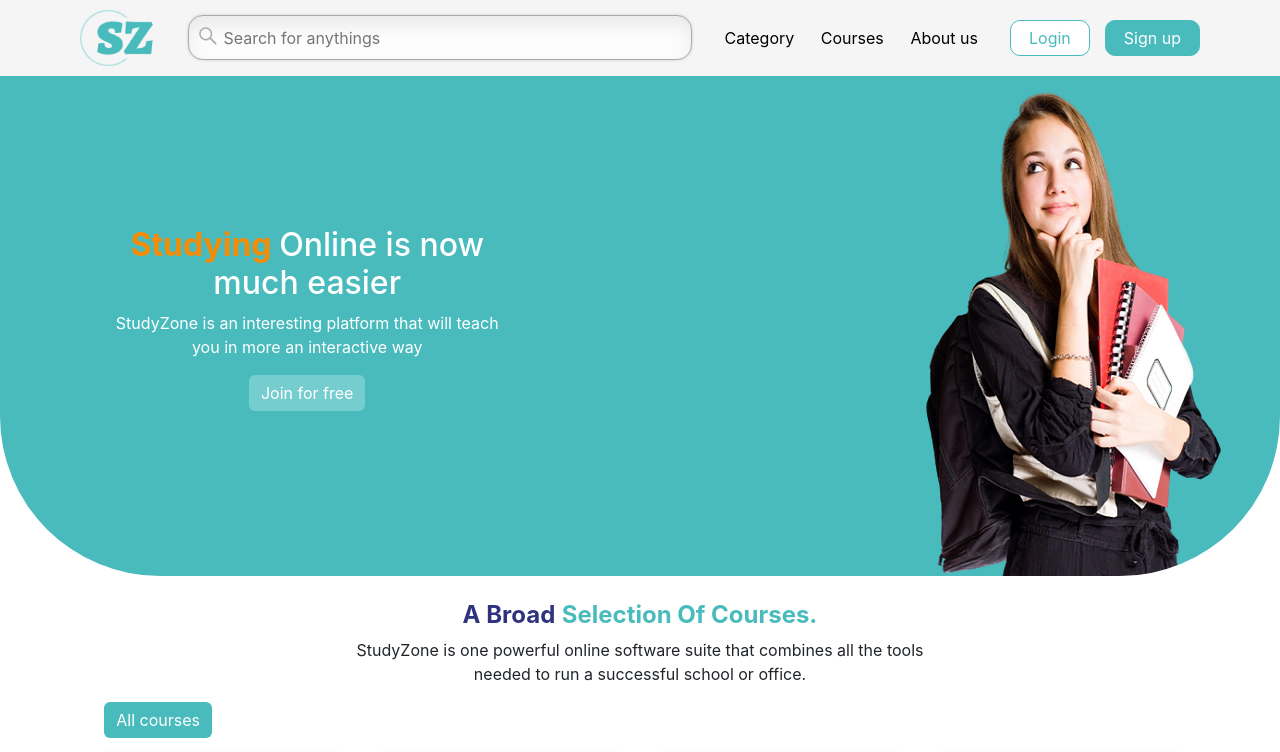
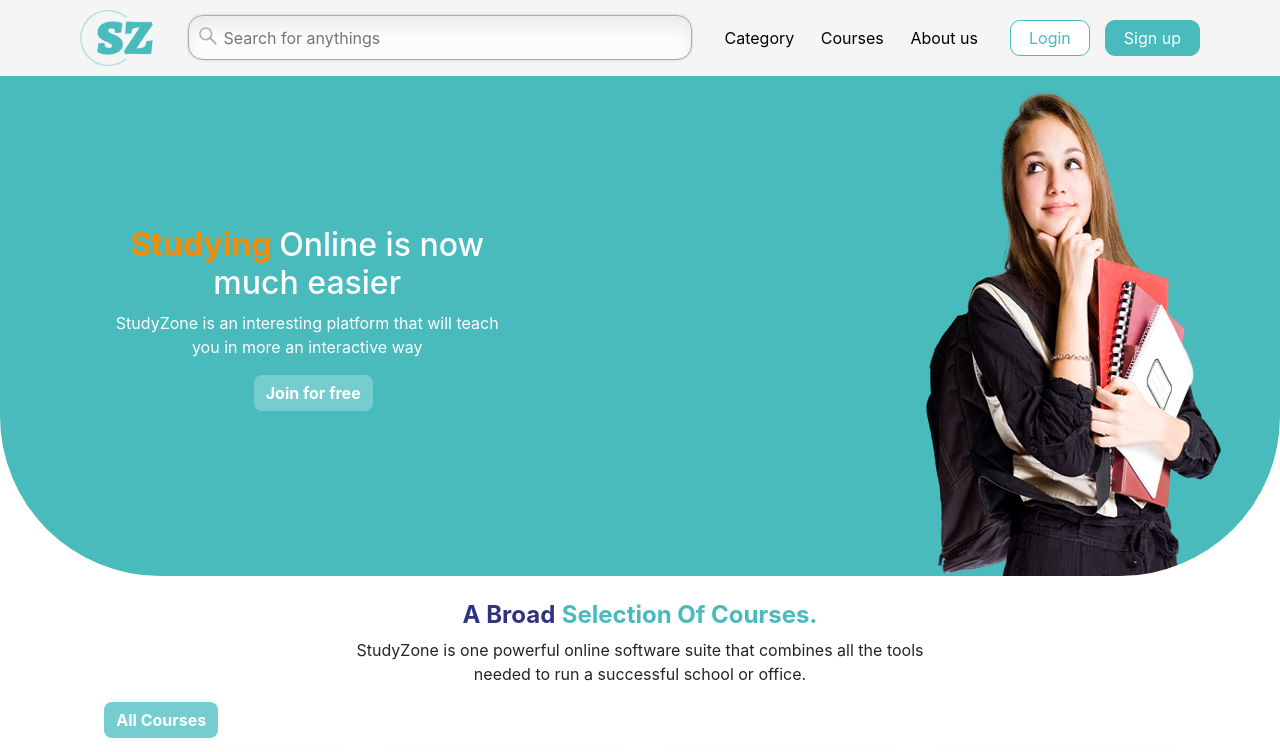
Before and after one commit to Muhammad51264/React-Project-StudyZone, a React (Create React App) app in the folder studyzone/: page / in a window 1280 px wide. Shown: the top 752 px of the page. Built offline with nearby package versions, Linux system fonts and the light colour scheme.

Commit message:
edit in btn landing page

```diff
--- a/studyzone/src/Components/Nav.js
+++ b/studyzone/src/Components/Nav.js
@@ -7,7 +7,7 @@ const Nav = () => {
       <div className="navbar__logo">
         <img src='../Images/logo-no-background.png'></img>
       </div>
-      <div class="navbar__search">
+      <div className="navbar__search">
   <span><FaSistrix /></span>
   <input type="text" placeholder="Search for anythings" />
 </div>
--- a/studyzone/src/Pages/CoursesInfo.js
+++ b/studyzone/src/Pages/CoursesInfo.js
@@ -1,4 +1,4 @@
-const CoursesInfo = [
+export const CoursesInfo = [
   {
     courses: [
       {
--- a/studyzone/src/Pages/LandingPage.js
+++ b/studyzone/src/Pages/LandingPage.js
@@ -1,25 +1,7 @@
 import React from "react";
 import CardSlider from "../Components/Card_Slider";
-import Footer from "../Components/Footer";
+import { Link } from "react-router-dom";
 function LandingPage() {
-  const topCategories = [
-    {
-      title: "Online Billing, Invoicing, & Contracts",
-      desc: "Schedule and reserve classroomof student attendance",
-    },
-    {
-      title: "Online Billing, Invoicing, & Contracts",
-      desc: "Schedule and reserve classroomof student attendance",
-    },
-    {
-      title: "Online Billing, Invoicing, & Contracts",
-      desc: "Schedule and reserve classroomof student attendance",
-    },
-    {
-      title: "Online Billing, Invoicing, & Contracts",
-      desc: "Schedule and reserve classroomof student attendance",
-    },
-  ];
   const success = [
     { num: "15K", desc: "Students" },
     { num: "75%", desc: "TotalSuccess" },
@@ -43,7 +25,7 @@ function LandingPage() {
             <p className=" brief_bg">you in more an interactive way</p>
             <button
               className="btn btn-secondary "
-              id="btn_landing_page_Join_for_free"
+              id="btn_landing_page"
               type="button"
             >
               Join for free
@@ -67,13 +49,10 @@ function LandingPage() {
       {/* All courses  */}
 
       <div className="container">
-        <button
-          className="btn btn-secondary "
-          id="btn_all_courses"
-          type="button"
-        >
-          All courses
-        </button>
+        <Link to="/courses" className="btn btn-secondary" id="btn_landing_page">
+          {" "}
+          All Courses
+        </Link>
         <CardSlider />
       </div>
 
@@ -204,7 +183,6 @@ function LandingPage() {
       </div>
 
       {/* /Our success */}
-      <Footer />
     </>
   );
 }
--- a/studyzone/src/Styles/App.css
+++ b/studyzone/src/Styles/App.css
@@ -162,11 +162,6 @@ img.border_girl_img{
     height: 350px;
   }
 }
-#btn_landing_page_Join_for_free {
-  background-color: #75cdcf;
-  color: var(--white-font-color);
-  border: none;
-}
 #title_in_bg::before {
   color: #f48c06;
   content: "Studying ";
@@ -193,11 +188,42 @@ img.border_girl_img{
 }
 /* A Broad Selection Of Courses. */
 /* All courses */
-#btn_all_courses {
-  background-color: var(--main-color);
-  border: none;
+
+#btn_landing_page {
   margin-left: 2%;
+  border: unset;
+  border-radius: 8px;
+  color: var(--white-font-color);
+  font-weight: bold;
+  z-index: 1;
+  background: #75cdcf;
+  position: relative;
+
+
 }
+
+ #btn_landing_page::before {
+  content: "";
+  position: absolute;
+  top: 0;
+  left: 0;
+  height: 100%;
+  width: 0;
+  border-radius: 8px;
+  background-color: var(--second-color);
+  z-index: -1;
+  transition: all 250ms ;
+ }
+
+ #btn_landing_page:hover {
+  color: var(--main-color);
+  font-weight: bold;
+
+ }
+
+ #btn_landing_page:hover::before {
+  width: 100%;
+ }
 .all_courses_card_landing_page {
   display: grid;
   grid-template-columns: repeat(auto-fill, minmax(250px, 2fr));
```
